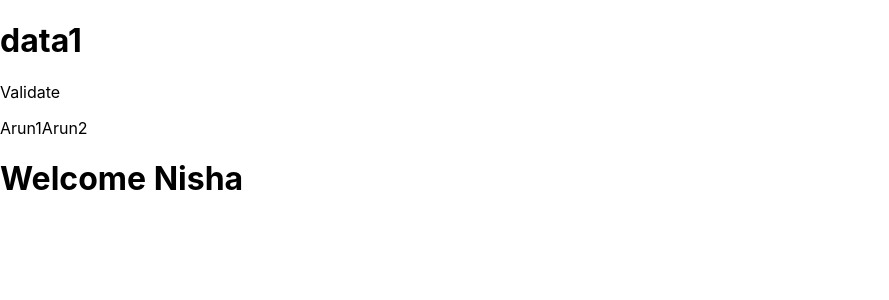
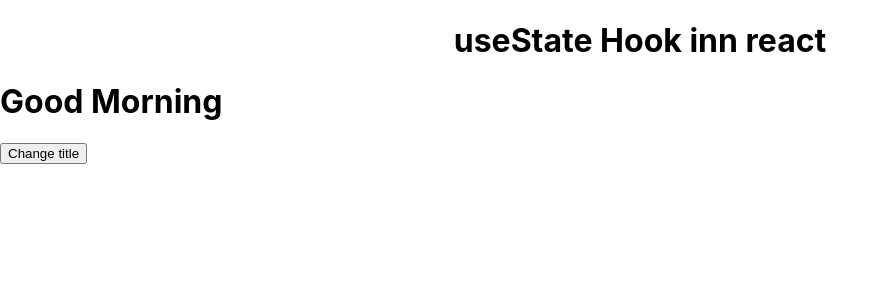
Before and after one commit to Arunarchitect/reacttutorialnisha, a React (Create React App) app: page / in a window 1280 px wide. Shown: the top 300 px of the page, without its empty margins (0-889 px from the left). Built offline with nearby package versions, Linux system fonts and the light colour scheme.

Commit message:
useState

```diff
--- a/src/App.js
+++ b/src/App.js
@@ -1,21 +1,25 @@
-import Link from './Link';
+// import Link from './Link';
 import './App.css';
-import User from './User';
+// import User from './User';
+import Comment from './useState/Comment';
 
 
 function App() {
-  const users = ['Arun1', 'Arun2']
+  // const users = ['Arun1', 'Arun2']
 
   return (
   <>
-    <Link
+    <h1 style={{textAlign: 'center'}}>useState Hook inn react</h1>
+    <Comment />
+    {/* <Link
       title="data1"
       content='Validate'
       users={users}
     />
     < User
       user="Nisha"
-    />
+    /> */}
+
   </>
   );
 }
--- a/src/User.js
+++ b/src/User.js
@@ -1,19 +1,20 @@
-import React from 'react';
+// import React from 'react';
 
-class User extends React.Component{
-    constructor(props){
-        super(props);
-    }
-    render(){
-        //js code here
-        console.log(this.props)
-        const {user} = this.props;
-        return(
-            <div>
-                <h1>Welcome {user}</h1>
-            </div>
-        )
-    }
-}
+// class User extends React.Component{
+//     constructor(props){
+//         super(props);
+//     }
+//     render(){
+//         //js code here
+//         console.log(this.props)
+//         console.log(React)
+//         const {user} = this.props;
+//         return(
+//             <div>
+//                 <h1>Welcome {user}</h1>
+//             </div>
+//         )
+//     }
+// }
 
-export default User;
+// export default User;
--- /dev/null
+++ b/src/useState/Comment.js
@@ -0,0 +1,14 @@
+import React,{useState} from 'react'
+
+function Comment () {
+    const [title, handleTitle] = useState('Good Morning');
+    // console.log(obj)
+  return (
+    <div>
+        <h1>{title}</h1>
+        <button onClick={() => handleTitle('Good Evening')}>Change title</button>
+    </div>
+  )
+}
+
+export default Comment
```
